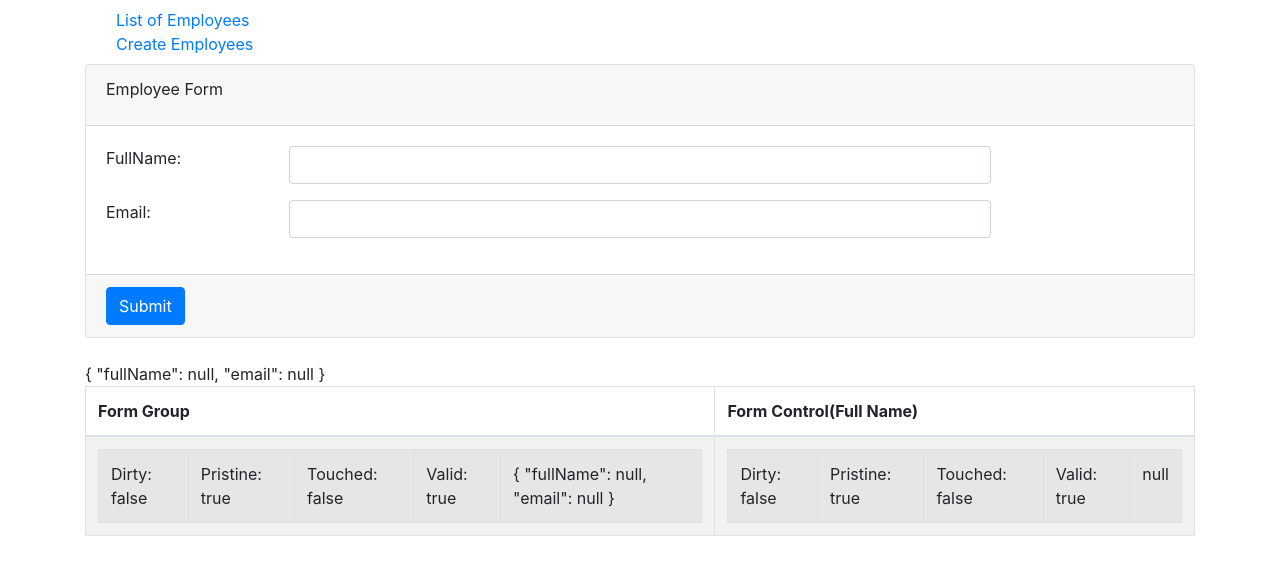
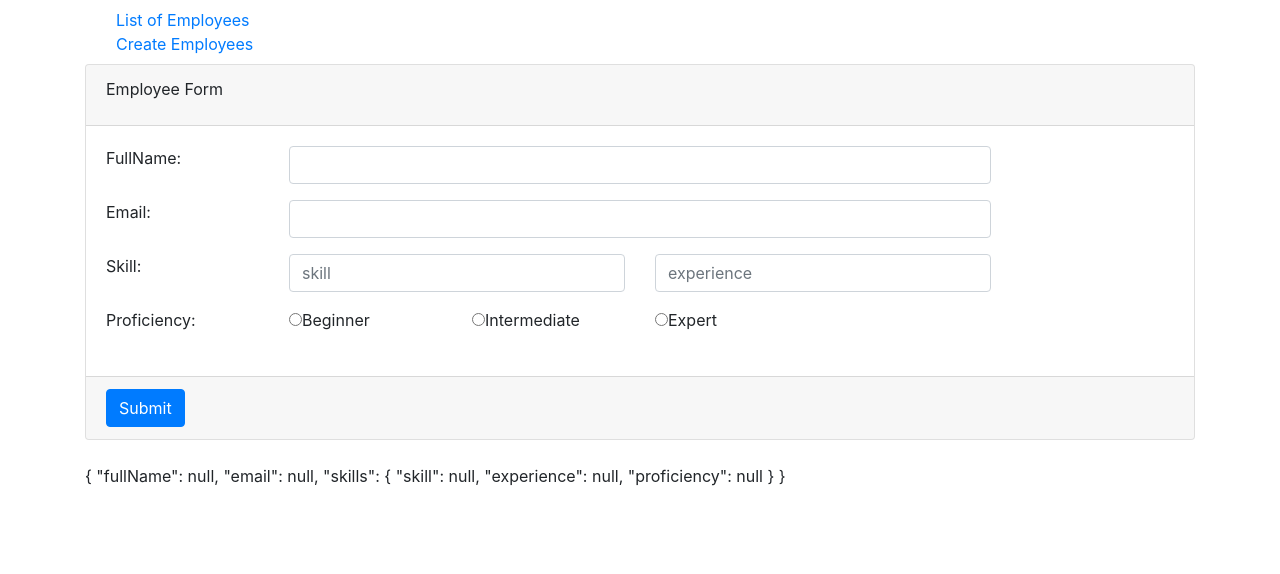
Before and after one commit to gauravrattan76/Angular6_Reactive_Forms, an Angular app: page /create in a window 1280 px wide. Shown: the top 574 px of the page. Built offline with nearby package versions, Linux system fonts and the light colour scheme.

Commit message:
Nested Form Group

```diff
--- a/src/app/employee/create-employee/create-employee.component.html
+++ b/src/app/employee/create-employee/create-employee.component.html
@@ -24,6 +24,44 @@
       </div>
     </div>
   </div>
+  <div formGroupName="skills">
+      <div class="form-group">
+          <div class="row">
+            <div class="col-md-2">
+                <label class="control-label" for="skill">Skill:</label>
+            </div>
+            <div class="col-md-4">
+        <input type="text" name="skill" class="form-control" placeholder="skill" formControlName="skill">
+            </div>
+            <div class="col-md-4">
+                <input type="text" name="experience" class="form-control" placeholder="experience" formControlName="experience">
+                    </div>
+          </div>
+        </div>
+        <div class="form-group">
+            <div class="row">
+              <div class="col-md-2">
+                  <label class="control-label">Proficiency:</label>
+              </div>
+              <div class="col-md-2">
+                  <label class="radio-inline">
+                    <input type="radio" value="Begineer" name="proficiency" formControlName="proficiency">Beginner
+                  </label>
+
+              </div>
+              <div class="col-md-2">
+                  <label class="radio-inline">
+                      <input type="radio" value="Intermediate" name="proficiency" formControlName="proficiency">Intermediate
+                    </label>
+              </div>
+              <div class="col-md-2">
+                  <label class="radio-inline">
+                      <input type="radio" value="Expert" name="proficiency" formControlName="proficiency">Expert
+                    </label>
+              </div>
+            </div>
+          </div>
+  </div>
 </div>
 <div class="card-footer">
 <button class="btn btn-primary" type="submit">Submit</button>
@@ -32,7 +70,7 @@
 </form>
 <br>
 {{employeeForm.value | json}}
-<br>
+<!-- <br>
 <table class="table table-bordered table-striped">
 <thead>
   <tr>
@@ -58,4 +96,4 @@
       </td>
   </tr>
 </tbody>
-</table>
+</table> -->
--- a/src/app/employee/create-employee/create-employee.component.ts
+++ b/src/app/employee/create-employee/create-employee.component.ts
@@ -7,14 +7,18 @@ import {FormGroup,FormControl} from '@angular/forms';
   styleUrls: ['./create-employee.component.css']
 })
 export class CreateEmployeeComponent implements OnInit {
-
   employeeForm : FormGroup;
   constructor() { }
 
   ngOnInit() {
     this.employeeForm = new FormGroup({
       fullName: new FormControl(),
-      email: new FormControl()
+      email: new FormControl(),
+      skills: new FormGroup({
+        skill: new FormControl(),
+        experience: new FormControl(),
+        proficiency: new FormControl()
+      })
     })
   }
 
```
